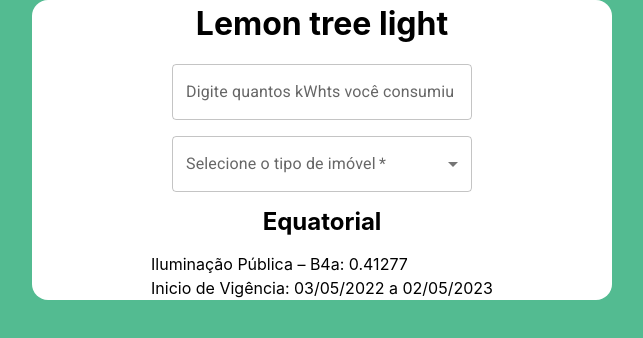
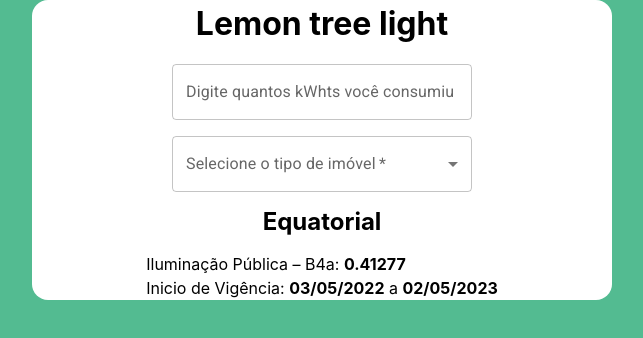
Before and after one commit to Gabrielsv01/lemon-tree-lighting, a React (Vite) app: page / in a window 1280 px wide. Shown: the top 338 px of the page, without its empty margins (318-961 px from the left). Built offline with nearby package versions, Linux system fonts and the light colour scheme.

Commit message:
chore(styles): fix styles

```diff
--- a/src/pages/Home/index.tsx
+++ b/src/pages/Home/index.tsx
@@ -64,8 +64,8 @@
         </S.WrapperDropDown>
         <S.Subtitle>Equatorial</S.Subtitle>
         <S.Description>
-          Iluminação Pública – B4a: {b4aCurrent.value} <br></br> Inicio de
-          Vigência: 03/05/2022 a 02/05/2023
+          Iluminação Pública – B4a: <b>{b4aCurrent.value}</b> <br></br> Inicio
+          de Vigência: <b>{b4aCurrent.start}</b> a <b>{b4aCurrent.end}</b>
         </S.Description>
         {propertyType && !!kwh && (
           <>
```
